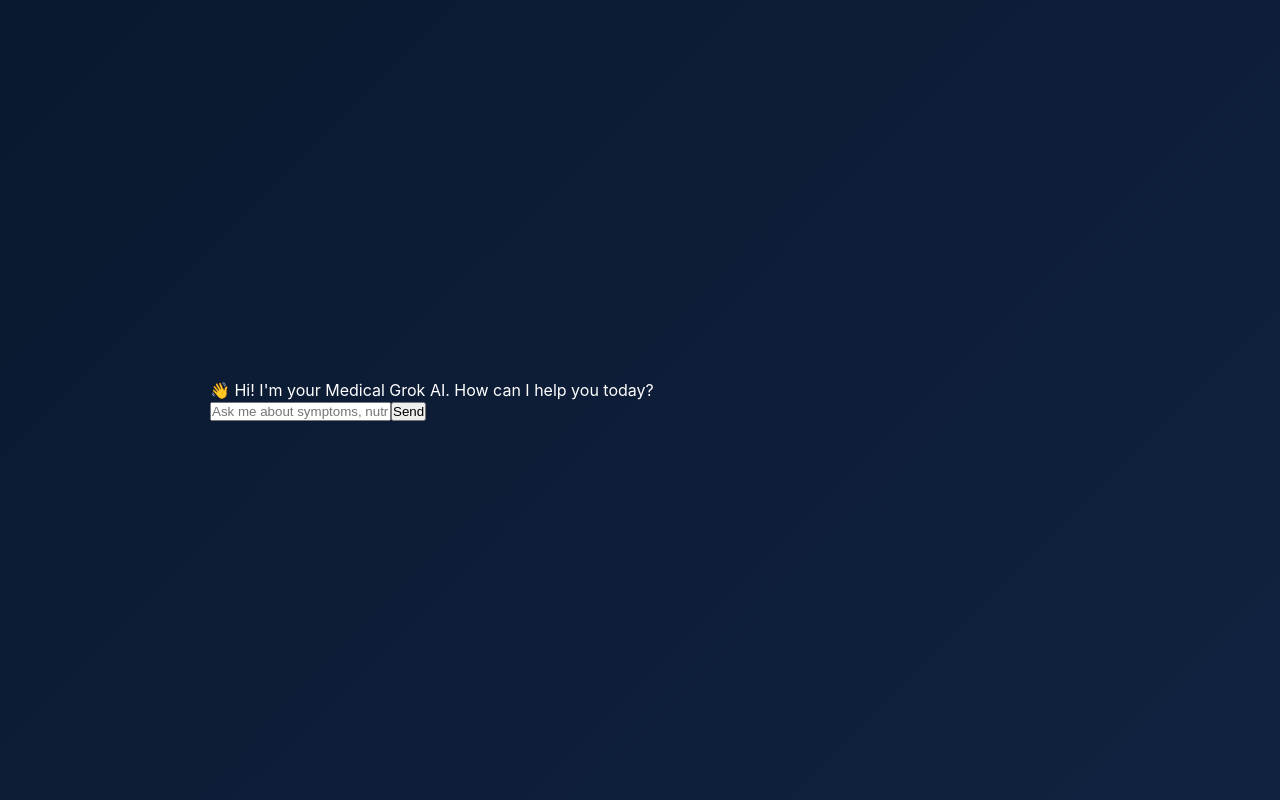
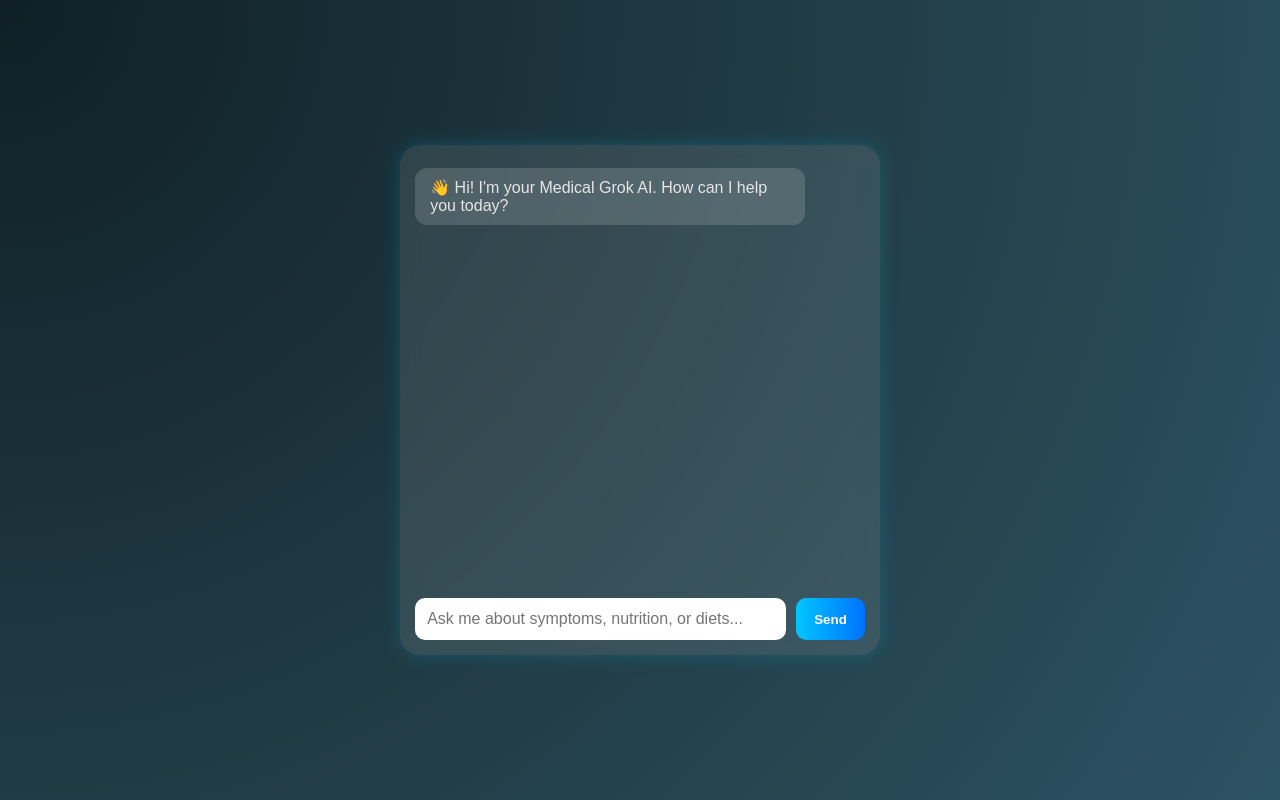
Before and after one commit to agastyasudhamanchennamaneni-del/QUACKQUACKAI, a React (Vite) app in the folder medical-grok/frontend/: page / in a window 1280 px wide. Built offline with nearby package versions, Linux system fonts and the light colour scheme.

Commit message:
Update index.css

```diff
--- a/medical-grok/frontend/src/index.css
+++ b/medical-grok/frontend/src/index.css
@@ -1,22 +1,116 @@
-/* index.css — base styling */
-* {
+body {
+  background: radial-gradient(circle at top left, #0f2027, #203a43, #2c5364);
+  color: #fff;
+  font-family: "Poppins", sans-serif;
   margin: 0;
   padding: 0;
-  box-sizing: border-box;
-}
-
-body {
-  background: linear-gradient(135deg, #0a192f, #112240);
-  color: white;
-  font-family: 'Inter', sans-serif;
-  height: 100vh;
   display: flex;
   justify-content: center;
   align-items: center;
+  height: 100vh;
 }
 
-#root {
-  width: 100%;
-  max-width: 900px;
+.app {
+  text-align: center;
+  width: 90%;
+  max-width: 700px;
   padding: 20px;
 }
+
+.title {
+  font-size: 2rem;
+  background: linear-gradient(90deg, #00c6ff, #0072ff);
+  -webkit-background-clip: text;
+  color: transparent;
+  font-weight: bold;
+}
+
+.subtitle {
+  font-size: 1rem;
+  opacity: 0.7;
+  margin-bottom: 20px;
+}
+
+.chat-container {
+  background: rgba(255, 255, 255, 0.1);
+  backdrop-filter: blur(10px);
+  border-radius: 20px;
+  padding: 15px;
+  height: 60vh;
+  display: flex;
+  flex-direction: column;
+  justify-content: space-between;
+  box-shadow: 0 0 20px rgba(0, 200, 255, 0.2);
+}
+
+.chat-box {
+  overflow-y: auto;
+  flex-grow: 1;
+  margin-bottom: 15px;
+}
+
+.message {
+  margin: 8px 0;
+  padding: 10px 15px;
+  border-radius: 12px;
+  max-width: 80%;
+  animation: fadeIn 0.2s ease;
+}
+
+.user {
+  background: linear-gradient(90deg, #0072ff, #00c6ff);
+  color: white;
+  margin-left: auto;
+  text-align: right;
+}
+
+.bot {
+  background: rgba(255, 255, 255, 0.15);
+  color: #e6e6e6;
+  text-align: left;
+}
+
+.input-area {
+  display: flex;
+  gap: 10px;
+}
+
+.input-area input {
+  flex: 1;
+  padding: 12px;
+  border-radius: 10px;
+  border: none;
+  outline: none;
+  font-size: 1rem;
+}
+
+.input-area button {
+  background: linear-gradient(90deg, #00c6ff, #0072ff);
+  color: white;
+  border: none;
+  padding: 12px 18px;
+  border-radius: 10px;
+  cursor: pointer;
+  font-weight: bold;
+  transition: 0.2s;
+}
+
+.input-area button:hover {
+  opacity: 0.8;
+}
+
+.typing {
+  font-style: italic;
+  color: #aaa;
+}
+
+@keyframes fadeIn {
+  from {
+    opacity: 0;
+    transform: translateY(10px);
+  }
+  to {
+    opacity: 1;
+    transform: translateY(0);
+  }
+}
```
